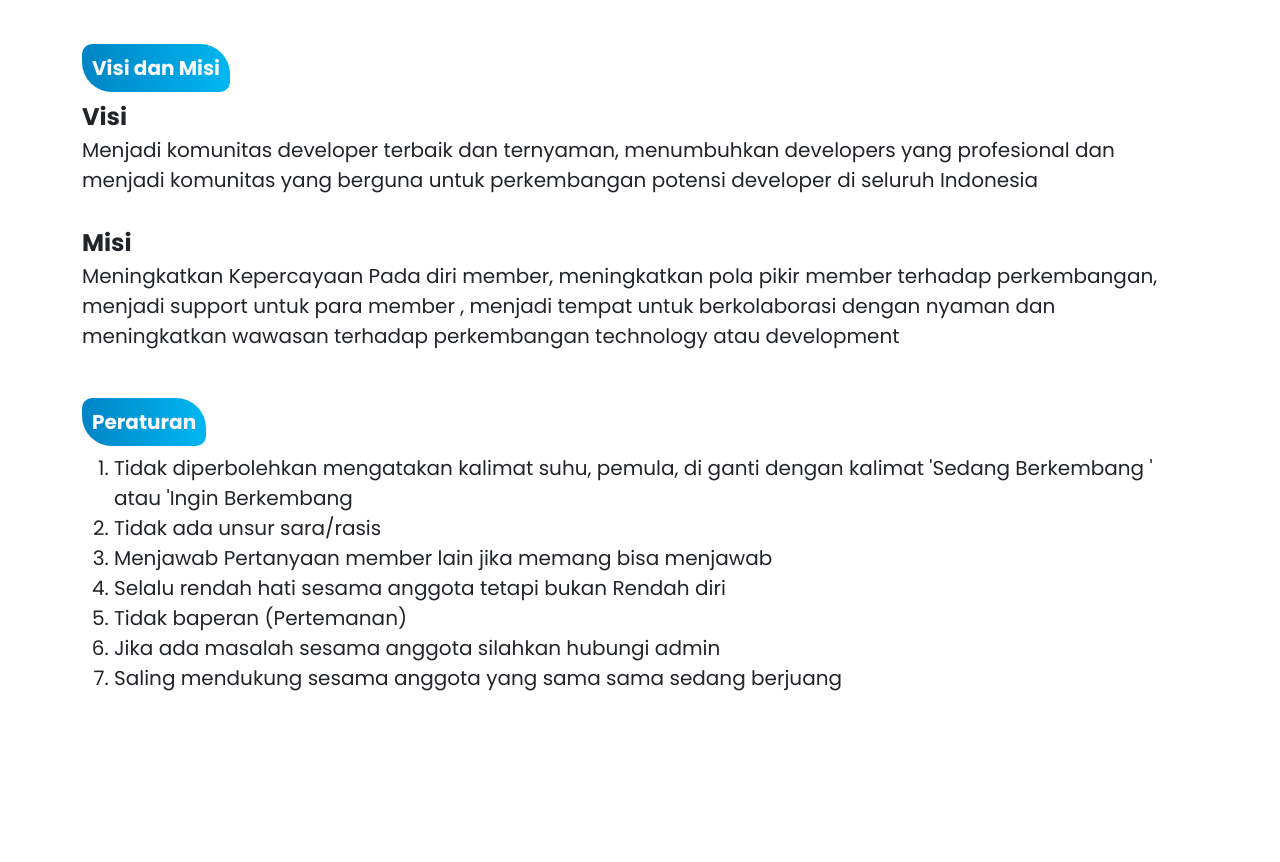
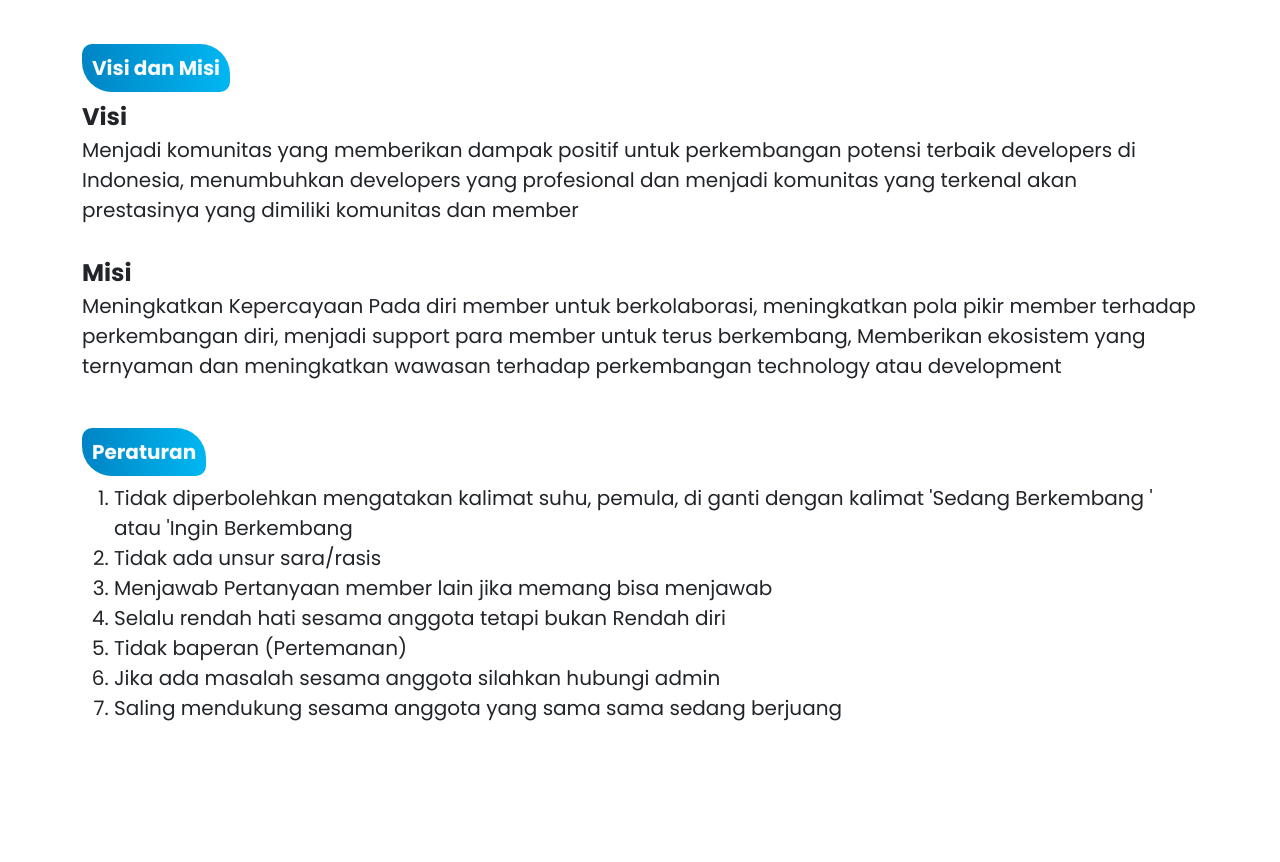
Before and after one commit to developerscommunity2/frontendhomepage, a plain HTML site: page index.html in a window 1280 px wide. Shown: the part 1429-2291 px from the top of the page. Drawn offline with nearby package versions, Linux system fonts and the light colour scheme.

Commit message:
Perubahan Visi

```diff
--- a/index.html
+++ b/index.html
@@ -179,11 +179,10 @@
             </p>
             <p class="text fs-5">
               <span class="fw-bold fs-4">Visi</span><br>
-              Menjadi  komunitas developer terbaik dan ternyaman, menumbuhkan developers yang
-              profesional dan menjadi komunitas yang berguna untuk perkembangan potensi developer di seluruh Indonesia <br><br>
+              Menjadi  komunitas yang memberikan dampak positif untuk perkembangan potensi terbaik developers di Indonesia, menumbuhkan developers yang
+              profesional dan menjadi komunitas yang terkenal akan prestasinya yang dimiliki komunitas dan member<br><br>
               <span class="fw-bold fs-4">Misi</span><br>
-               Meningkatkan Kepercayaan Pada diri member, meningkatkan pola pikir member terhadap perkembangan, menjadi support untuk para member
-               , menjadi tempat untuk berkolaborasi dengan nyaman dan meningkatkan wawasan terhadap  perkembangan technology atau development
+               Meningkatkan Kepercayaan Pada diri member untuk berkolaborasi, meningkatkan pola pikir member terhadap perkembangan diri, menjadi support para member untuk terus berkembang, Memberikan ekosistem yang ternyaman dan meningkatkan wawasan terhadap  perkembangan technology atau development
             </p>
           </div>
 
```
